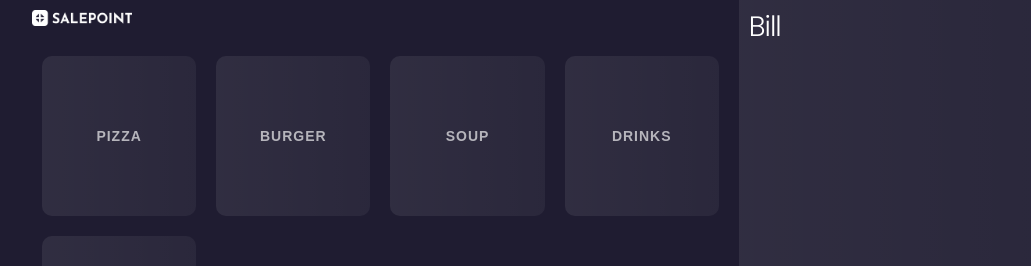
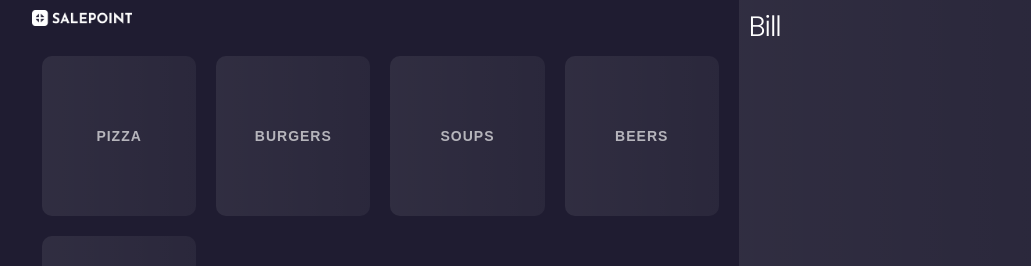
Before and after one commit to aiibe/salepoint, a React (Vite) app: page / in a window 1280 px wide. Shown: the top 266 px of the page, without its empty margins (106-1137 px from the left). Built offline with nearby package versions, Linux system fonts and the light colour scheme.

Commit message:
add routes

```diff
--- a/src/App.jsx
+++ b/src/App.jsx
@@ -3,15 +3,27 @@ import Header from './Header'
 import Bill from './Bill'
 import HomePanel from './HomePanel'
 
+import { BrowserRouter, Switch, Route } from 'react-router-dom'
+import ProductPanel from './ProductPanel'
+
 export default () => {
 	return (
+		<BrowserRouter>
 			<div className='app'>
 				<div className='content'>
 					<Header />
+					<Switch>
+						<Route path='/:id'>
+							<ProductPanel />
+						</Route>
+						<Route path='/'>
 							<HomePanel />
+						</Route>
+					</Switch>
 					<div className='footer'></div>
 				</div>
 				<Bill />
 			</div>
+		</BrowserRouter>
 	)
 }
--- a/src/HomePanel.jsx
+++ b/src/HomePanel.jsx
@@ -1,9 +1,24 @@
 import React from 'react'
+import { useHistory } from 'react-router-dom'
 
-const items = ['Pizza', 'Burger', 'Soup', 'Drinks', 'Bakery']
+const items = [
+	{ name: 'Pizza', path: '/pizza' },
+	{ name: 'Burgers', path: '/burgers' },
+	{ name: 'Soups', path: '/soup' },
+	{ name: 'Beers', path: '/beers' },
+	{ name: 'Bakery', path: '/bakery' },
+]
 
-const Button = ({ children }) => {
-	return <button className='card'>{children}</button>
+const Button = ({ children, path }) => {
+	let history = useHistory()
+	function press() {
+		history.push(path)
+	}
+	return (
+		<button className='card' onClick={press}>
+			{children}
+		</button>
+	)
 }
 
 export default () => {
@@ -12,7 +27,7 @@ export default () => {
 			{items.map((i, id) => {
 				return (
 					<div className='cell' key={id}>
-						<Button>{i}</Button>
+						<Button path={i.path}>{i.name}</Button>
 					</div>
 				)
 			})}
--- /dev/null
+++ b/src/ProductPanel.jsx
@@ -0,0 +1,5 @@
+import React from 'react'
+
+export default () => {
+	return <h1>Hello Page</h1>
+}
```
Lines whose indentation alone changed are shown as unchanged.
